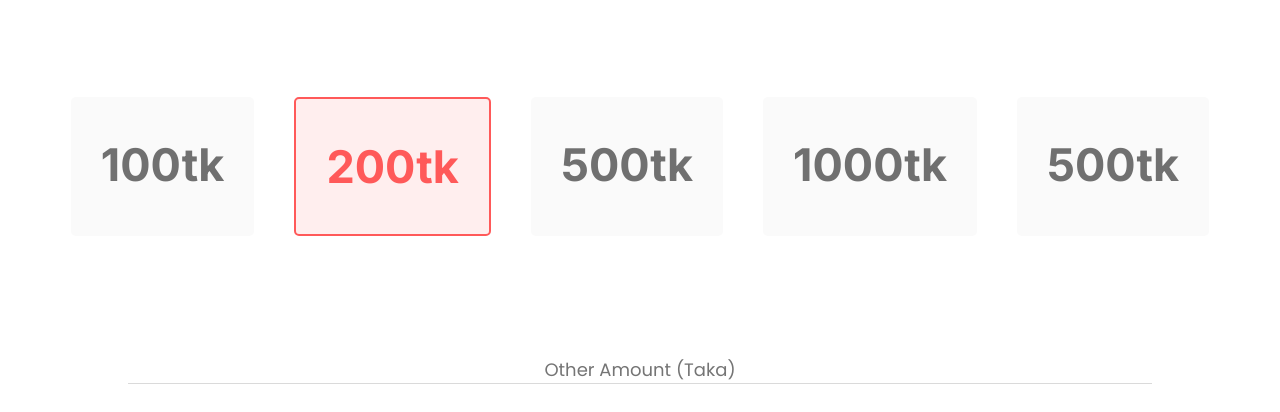
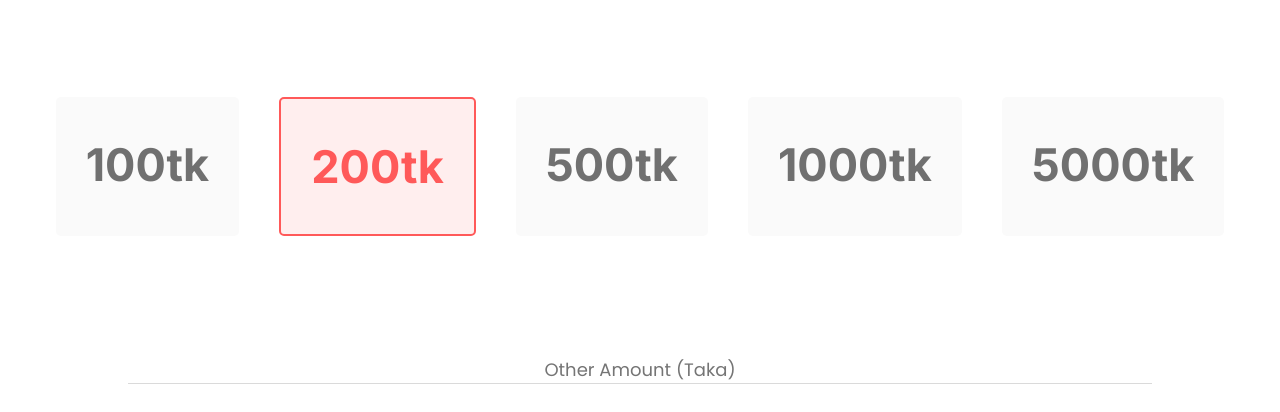
Before and after one commit to techhasib/donate-now, a plain HTML site: page index.html in a window 1280 px wide. Shown: the part 1000-1412 px from the top of the page. Drawn offline with Linux system fonts and the light colour scheme.

Commit message:
donate amount value update

```diff
--- a/index.html
+++ b/index.html
@@ -58,7 +58,7 @@
                 <h2>1000tk</h2>
             </div>
             <div class="balance">
-                <h2>500tk</h2>
+                <h2>5000tk</h2>
             </div>
         </div>
         <div class="other__amount">
```
